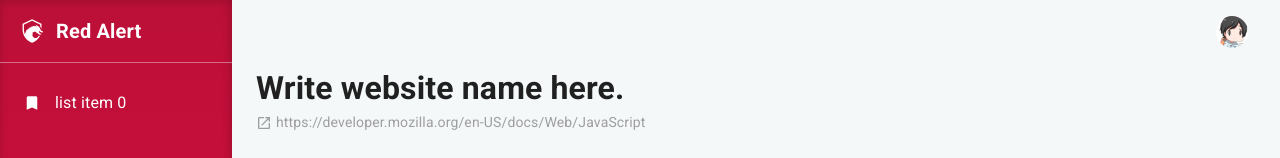
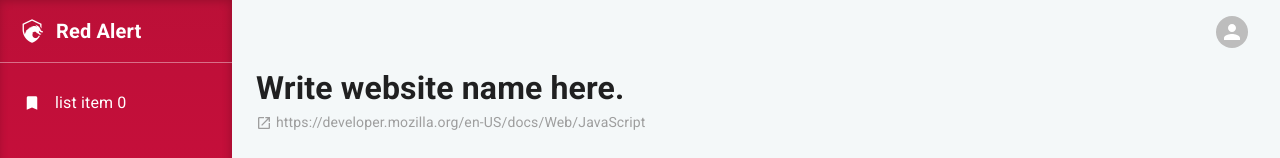
Before and after one commit to daisuke-tanabe/red-alert, a React app: page /projects in a window 1280 px wide. Shown: the top 158 px of the page. Built offline with nearby package versions, Linux system fonts and the light colour scheme; no server answers.

Commit message:
feat: Googleのアバターを表示する

```diff
--- a/src/components/organisms/Header/Header.tsx
+++ b/src/components/organisms/Header/Header.tsx
@@ -1,12 +1,16 @@
-import React from 'react';
+import React, { useContext } from 'react';
 import { useTheme } from '@mui/material/styles';
 import Grid from '@mui/material/Unstable_Grid2';
 import { Avatar, Box, Stack, Tab, Tabs, Toolbar, IconButton } from '@mui/material';
 import OpenInNewIcon from '@mui/icons-material/OpenInNew';
-import avatarImage from '../../../assets/images/avatar.jpg';
+import PersonIcon from '@mui/icons-material/Person';
+import { AuthContext } from '../../../provider/AuthProvider';
 
 const Header = () => {
+  const { user } = useContext(AuthContext);
   const theme = useTheme();
+
+  const photoURL = user && user.photoURL ? user.photoURL.replace('normal', 'bigger') : '';
 
   return (
     <Stack>
@@ -18,7 +22,9 @@ const Header = () => {
         }}
       >
         <IconButton>
-          <Avatar src={avatarImage} sx={{ width: '32px', height: '32px' }} />
+          <Avatar src={photoURL} sx={{ width: '32px', height: '32px' }}>
+            <PersonIcon />
+          </Avatar>
         </IconButton>
       </Toolbar>
 
```
